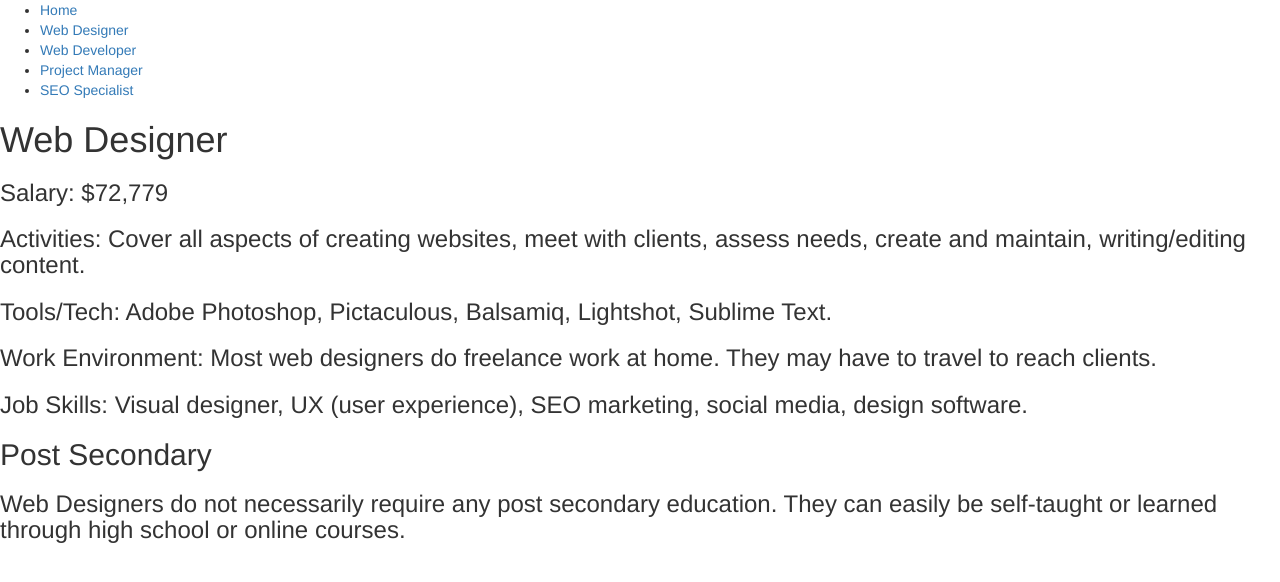
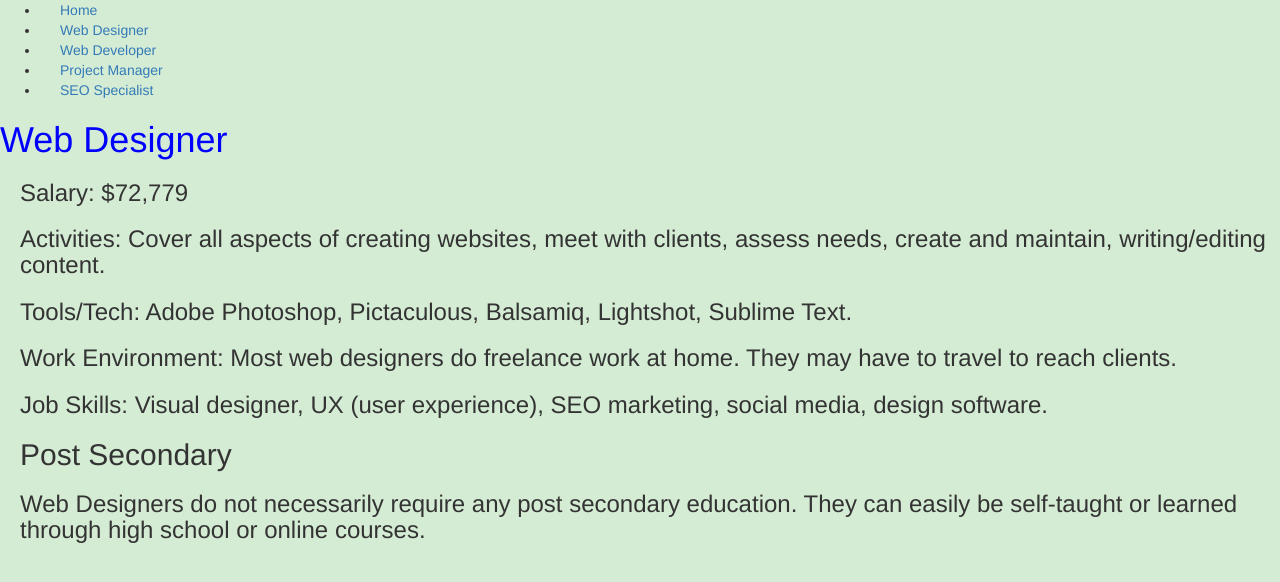
Before and after one commit to coryharmon19/career-exploration, a plain HTML site: page web-designer.html in a window 1280 px wide. Drawn offline with nearby package versions, Linux system fonts and the light colour scheme.

Commit message:
Add files via upload

```diff
--- a/css/main.css
+++ b/css/main.css
@@ -1 +1,21 @@
-hey
+h1 {
+	color: blue;
+}
+
+a {
+	margin: 20px;
+}
+
+h2 {
+	margin-left: 20px;
+
+}
+
+h3 {
+	margin-left: 20px;
+
+}
+
+body {
+	background-color: #D5ECD4;
+}
```
